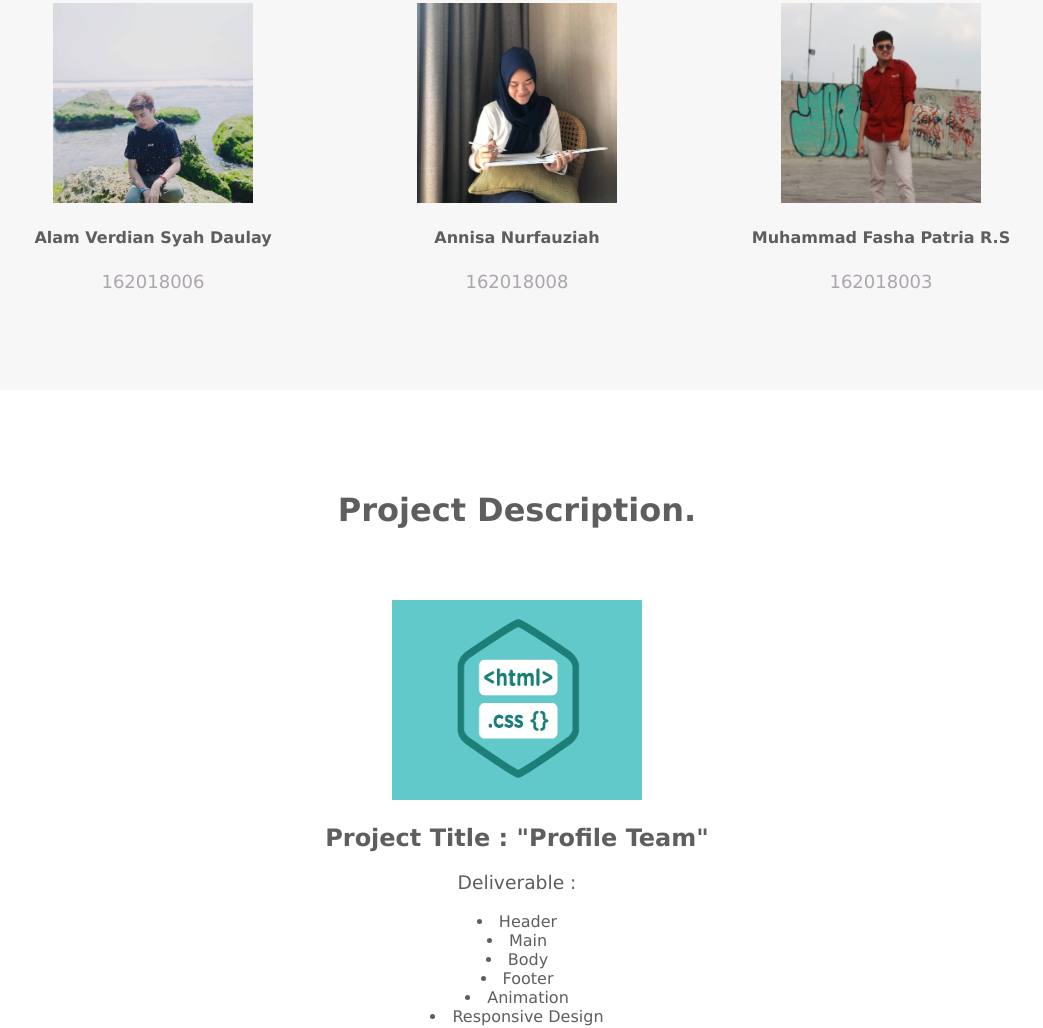
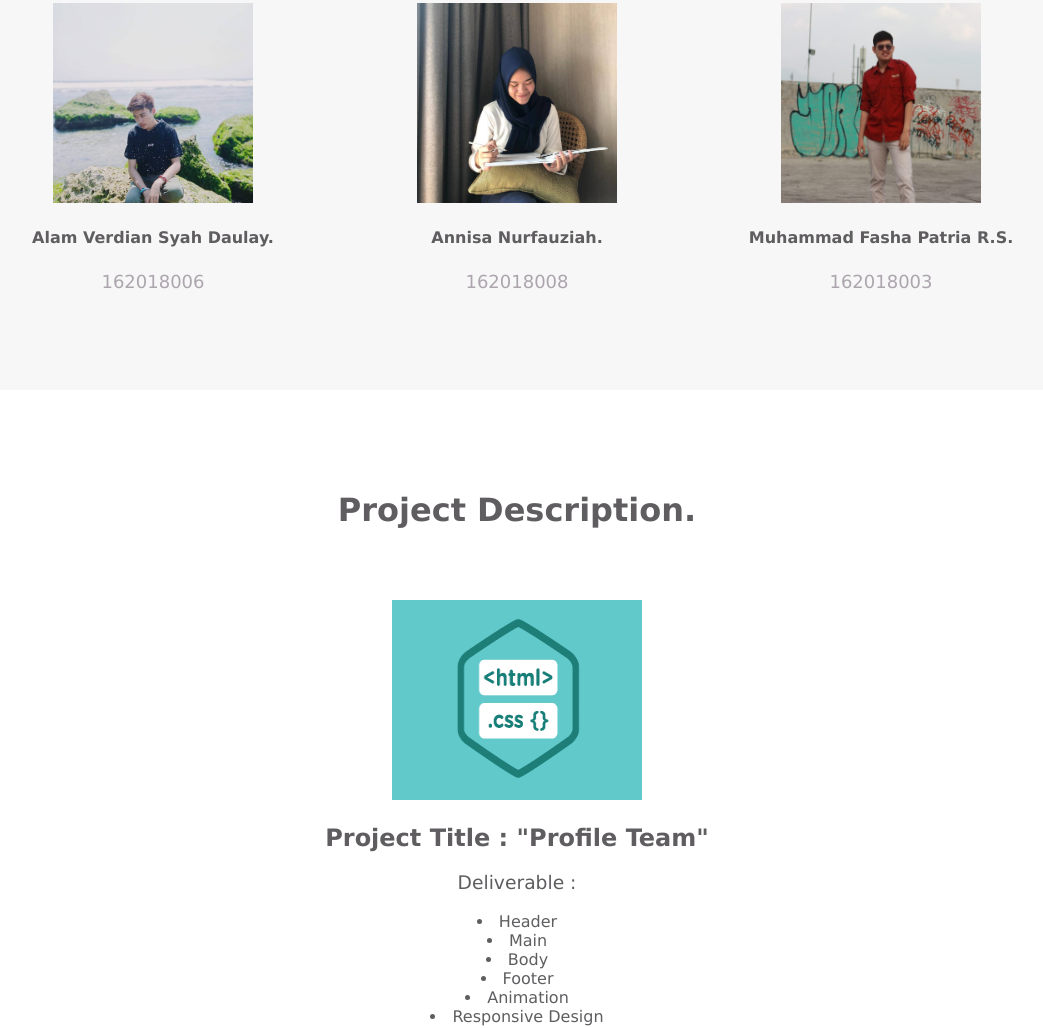
Before and after one commit to alamver/A01, a plain HTML site: page index.html in a window 1280 px wide. Shown: the part 1079-2107 px from the top of the page, without its empty margins (123-1166 px from the left). Drawn offline with Linux system fonts and the light colour scheme; a web font is replaced by a local one.

Commit message:
edit nama

```diff
--- a/index.html
+++ b/index.html
@@ -57,21 +57,21 @@
             <div class="member-img">
               <img src="alam.jpg">
             </div>
-             <h4>Alam Verdian Syah Daulay</h4>
+             <h4>Alam Verdian Syah Daulay.</h4>
              <p class="text-contents">162018006</p>
           </div>
           <div class="member">
             <div class="member-img">
               <img src="annisanur.jpg">
             </div>
-            <h4>Annisa Nurfauziah</h4>
+            <h4>Annisa Nurfauziah.</h4>
             <p class="text-contents">162018008</p>
           </div>
           <div class="member">
             <div class="member-img">
               <img src="fasha.jpg">
             </div>
-            <h4>Muhammad Fasha Patria R.S</h4>
+            <h4>Muhammad Fasha Patria R.S.</h4>
             <p class="text-contents">162018003</p>
           </div>
           <div class="clear"></div>
```
